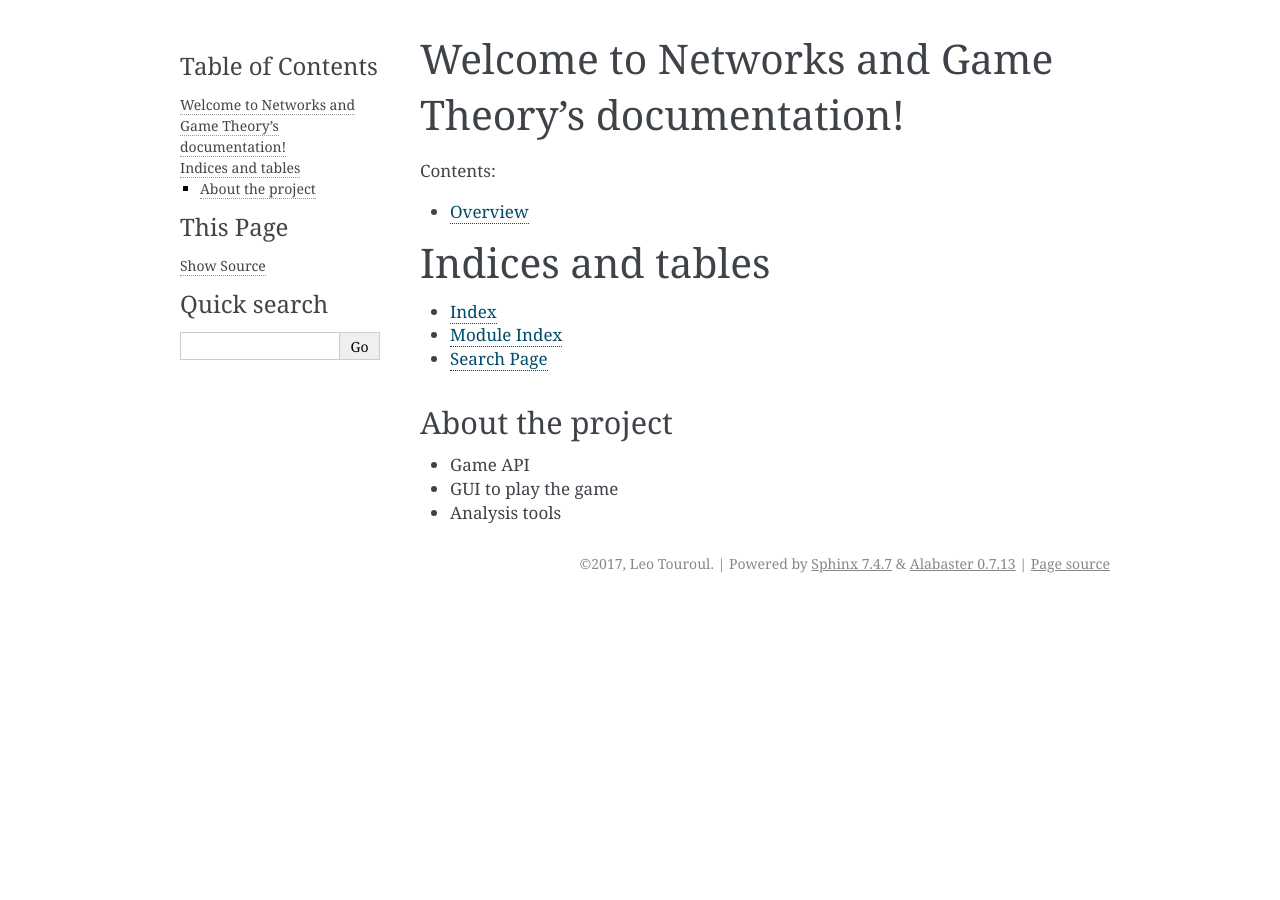
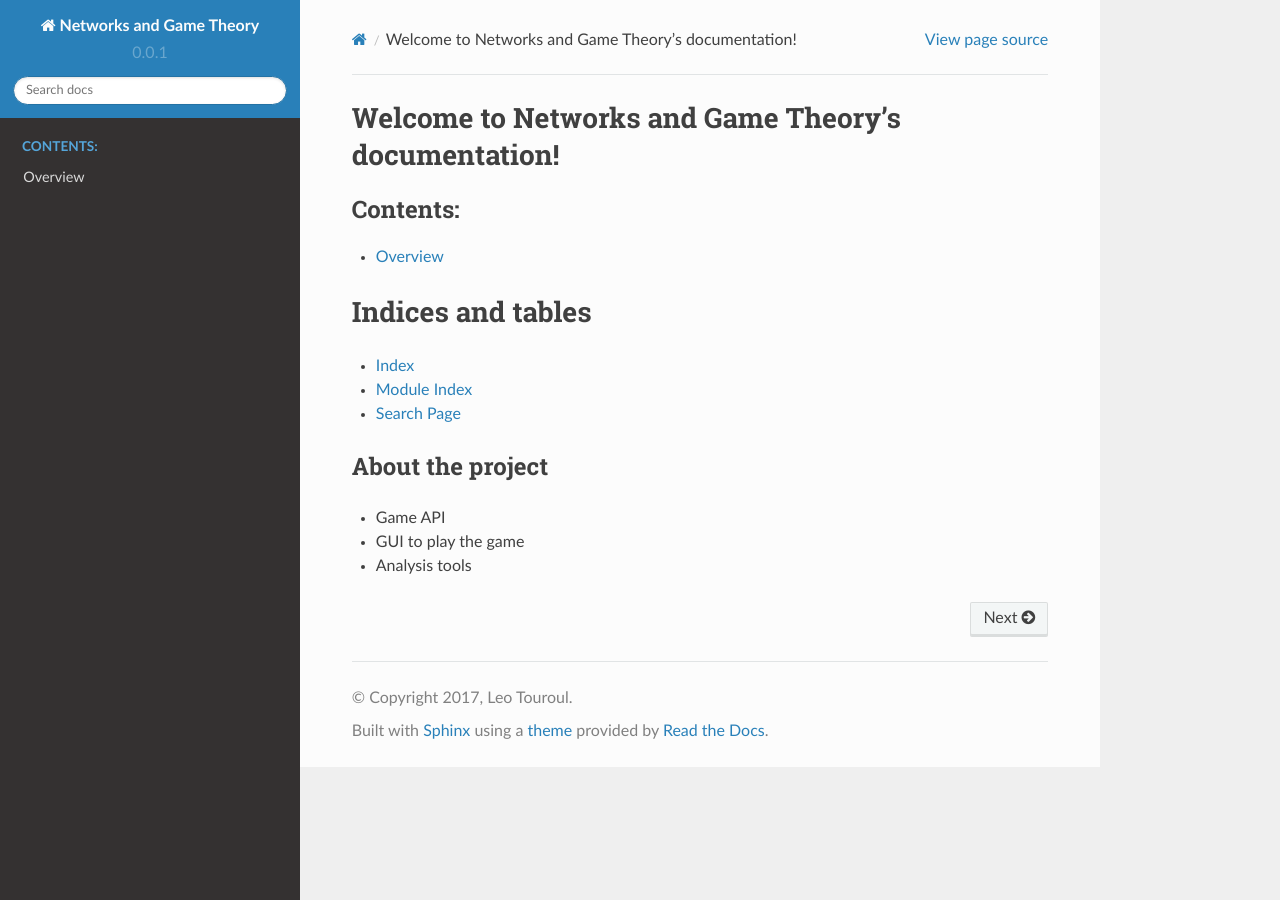
Before and after one commit to djechlin/network_game_theory, a Sphinx documentation site: the page built from docs/source/index.rst, in a window 1280 px wide. Built offline with Sphinx 7.4.7 and the Read the Docs theme 2.0.0, drawn with Linux system fonts in a browser that asks for light colours; formulas are drawn with MathJax 3.

Commit message:
import read the docs theme

```diff
--- a/docs/source/conf.py
+++ b/docs/source/conf.py
@@ -20,6 +20,9 @@
 # import os
 # import sys
 # sys.path.insert(0, os.path.abspath('.'))
+
+
+import sphinx_rtd_theme
 
 
 # -- General configuration ------------------------------------------------
@@ -92,6 +95,10 @@ todo_include_todos = True
 # a list of builtin themes.
 #
 html_theme = 'alabaster'
+
+html_theme = "sphinx_rtd_theme"
+
+html_theme_path = [sphinx_rtd_theme.get_html_theme_path()]
 
 # Theme options are theme-specific and customize the look and feel of a theme
 # further.  For a list of options available for each theme, see the
```
